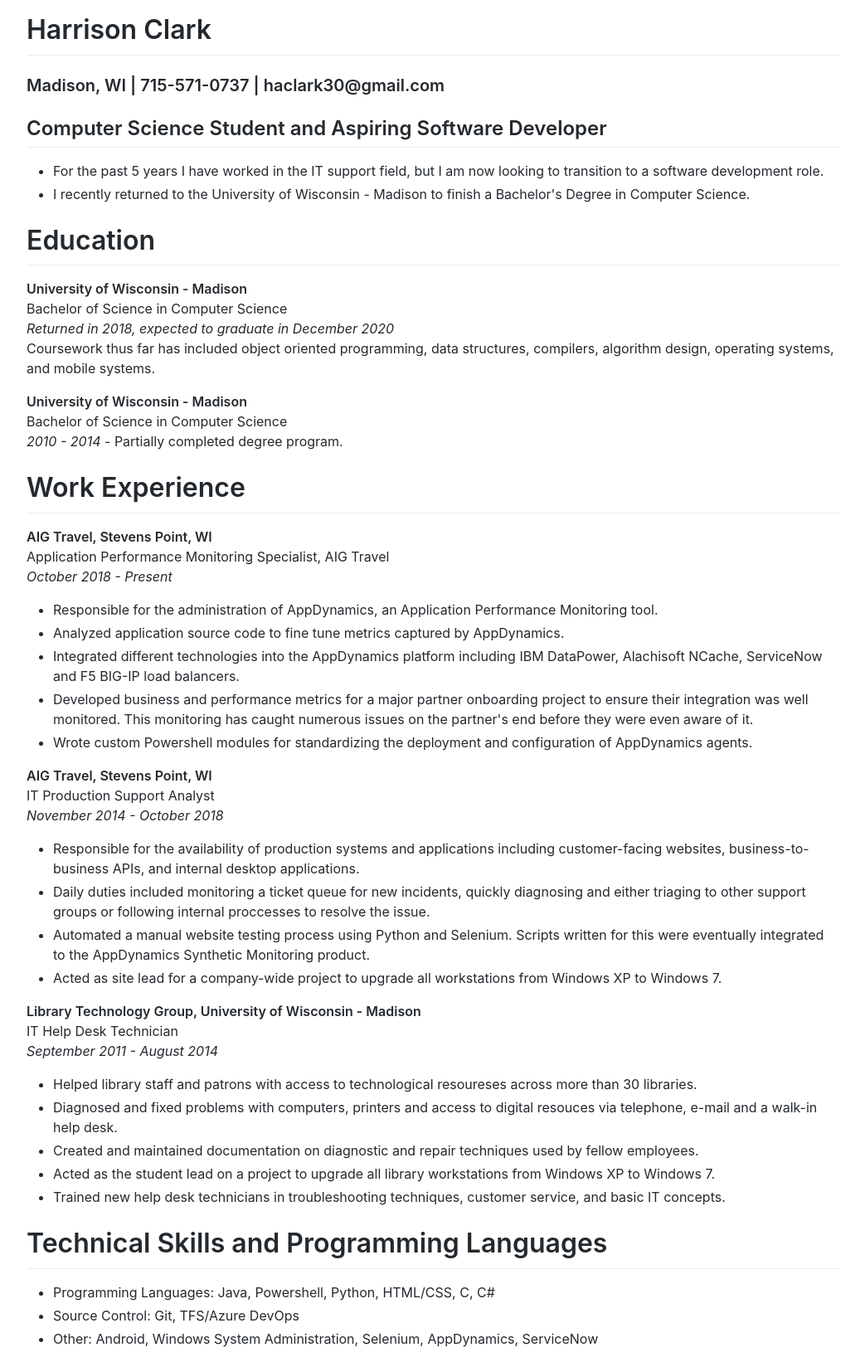
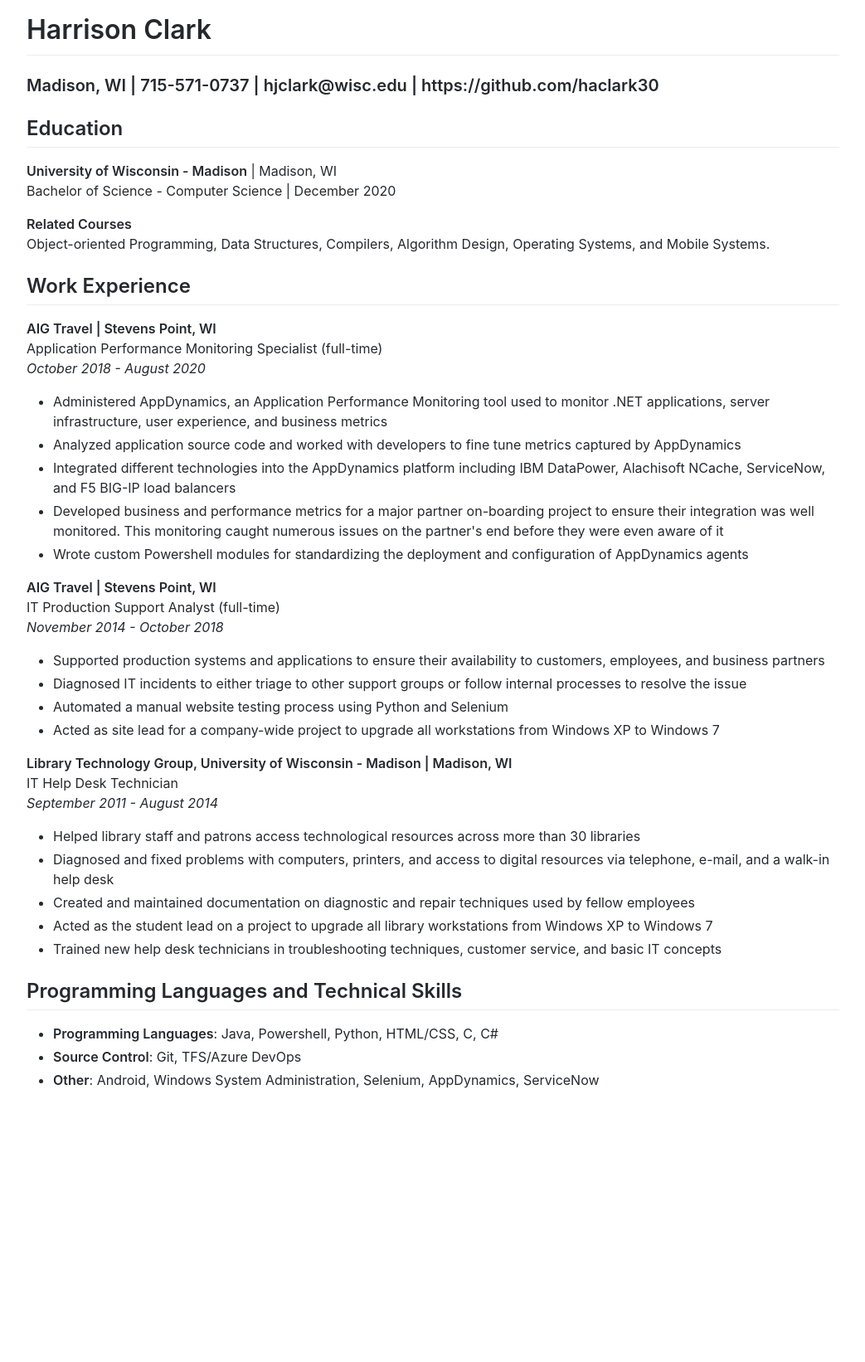
Before and after one commit to haclark30/haclark30.github.io, a Jekyll site: the page pdfs/resume.html, which Jekyll copies as it is, in a window 1280 px wide. Shown: the whole page at 83% size, without its empty margins (118-1161 px from the left). Built offline with Jekyll 4.4.1, drawn with Linux system fonts in a browser that asks for light colours; after the commit the page ends 1330 px from its top, so only the background shows below that.

Commit message:
Update PDF

```diff
--- a/pdfs/resume.html
+++ b/pdfs/resume.html
@@ -1103,55 +1103,47 @@ github.com style (c) Vasily Polovnyov <vast@whiteants.net>
 </head>
 <body>
 <h1 id="harrison-clark">Harrison Clark</h1>
-<h3 id="madison-wi-715-571-0737-haclark30gmailcom">Madison, WI | 715-571-0737 | haclark30@gmail.com</h3>
-<h2 id="computer-science-student-and-aspiring-software-developer">Computer Science Student and Aspiring Software Developer</h2>
+<h3 id="madison-wi-715-571-0737-hjclarkwiscedu-httpsgithubcomhaclark30">Madison, WI | 715-571-0737 | hjclark@wisc.edu | https://github.com/haclark30</h3>
+<h2 id="education">Education</h2>
+<p><strong>University of Wisconsin - Madison</strong> | Madison, WI<br />
+Bachelor of Science - Computer Science  | December 2020</p>
+<p><strong>Related Courses</strong><br />
+Object-oriented Programming, Data Structures, Compilers, Algorithm Design, Operating Systems, and Mobile Systems.</p>
+<h2 id="work-experience">Work Experience</h2>
+<p><strong>AIG Travel | Stevens Point, WI</strong><br />
+Application Performance Monitoring Specialist (full-time)<br />
+<em>October 2018 - August 2020</em></p>
 <ul>
-<li>For the past 5 years I have worked in the IT support field, but I am now looking to transition to a software development role.</li>
-<li>I recently returned to the University of Wisconsin - Madison to finish a Bachelor's Degree in Computer Science.</li>
+<li>Administered AppDynamics, an Application Performance Monitoring tool used to monitor .NET applications, server infrastructure, user experience, and business metrics</li>
+<li>Analyzed application source code and worked with developers to fine tune metrics captured by AppDynamics</li>
+<li>Integrated different technologies into the AppDynamics platform including IBM DataPower, Alachisoft NCache, ServiceNow, and F5 BIG-IP load balancers</li>
+<li>Developed business and performance metrics for a major partner on-boarding project to ensure their integration was well monitored. This monitoring caught numerous issues on the partner's end before they were even aware of it</li>
+<li>Wrote custom Powershell modules for standardizing the deployment and configuration of AppDynamics agents</li>
 </ul>
-<h1 id="education">Education</h1>
-<p><strong>University of Wisconsin - Madison</strong><br />
-Bachelor of Science in Computer Science<br />
-<em>Returned in 2018, expected to graduate in December 2020</em><br />
-Coursework thus far has included object oriented programming, data structures, compilers, algorithm design, operating systems, and mobile systems.</p>
-<p><strong>University of Wisconsin - Madison</strong><br />
-Bachelor of Science in Computer Science<br />
-<em>2010 - 2014</em> - Partially completed degree program.</p>
-<h1 id="work-experience">Work Experience</h1>
-<p><strong>AIG Travel, Stevens Point, WI</strong><br />
-Application Performance Monitoring Specialist, AIG Travel<br />
-<em>October 2018 - Present</em></p>
-<ul>
-<li>Responsible for the administration of AppDynamics, an Application Performance Monitoring tool.</li>
-<li>Analyzed application source code to fine tune metrics captured by AppDynamics.</li>
-<li>Integrated different technologies into the AppDynamics platform including IBM DataPower, Alachisoft NCache, ServiceNow and F5 BIG-IP load balancers.</li>
-<li>Developed business and performance metrics for a major partner onboarding project to ensure their integration was well monitored. This monitoring has caught numerous issues on the partner's end before they were even aware of it.</li>
-<li>Wrote custom Powershell modules for standardizing the deployment and configuration of AppDynamics agents.</li>
-</ul>
-<p><strong>AIG Travel, Stevens Point, WI</strong><br />
-IT Production Support Analyst<br />
+<p><strong>AIG Travel | Stevens Point, WI</strong><br />
+IT Production Support Analyst (full-time)<br />
 <em>November 2014 - October 2018</em></p>
 <ul>
-<li>Responsible for the availability of production systems and applications including customer-facing websites, business-to-business APIs, and internal desktop applications.</li>
-<li>Daily duties included monitoring a ticket queue for new incidents, quickly diagnosing and either triaging to other support groups or following internal proccesses to resolve the issue.</li>
-<li>Automated a manual website testing process using Python and Selenium. Scripts written for this were eventually integrated to the AppDynamics Synthetic Monitoring product.</li>
-<li>Acted as site lead for a company-wide project to upgrade all workstations from Windows XP to Windows 7.</li>
+<li>Supported production systems and applications to ensure their availability to customers, employees, and business partners</li>
+<li>Diagnosed IT incidents to either triage to other support groups or follow internal processes to resolve the issue</li>
+<li>Automated a manual website testing process using Python and Selenium</li>
+<li>Acted as site lead for a company-wide project to upgrade all workstations from Windows XP to Windows 7</li>
 </ul>
-<p><strong>Library Technology Group, University of Wisconsin - Madison</strong><br />
+<p><strong>Library Technology Group, University of Wisconsin - Madison | Madison, WI</strong><br />
 IT Help Desk Technician<br />
 <em>September 2011 - August 2014</em></p>
 <ul>
-<li>Helped library staff and patrons with access to technological resoureses across more than 30 libraries.</li>
-<li>Diagnosed and fixed problems with computers, printers and access to digital resouces via telephone, e-mail and a walk-in help desk.</li>
-<li>Created and maintained documentation on diagnostic and repair techniques used by fellow employees.</li>
-<li>Acted as the student lead on a project to upgrade all library workstations from Windows XP to Windows 7.</li>
-<li>Trained new help desk technicians in troubleshooting techniques, customer service, and basic IT concepts.</li>
+<li>Helped library staff and patrons access technological resources across more than 30 libraries</li>
+<li>Diagnosed and fixed problems with computers, printers, and access to digital resources via telephone, e-mail, and a walk-in help desk</li>
+<li>Created and maintained documentation on diagnostic and repair techniques used by fellow employees</li>
+<li>Acted as the student lead on a project to upgrade all library workstations from Windows XP to Windows 7</li>
+<li>Trained new help desk technicians in troubleshooting techniques, customer service, and basic IT concepts</li>
 </ul>
-<h1 id="technical-skills-and-programming-languages">Technical Skills and Programming Languages</h1>
+<h2 id="programming-languages-and-technical-skills">Programming Languages and Technical Skills</h2>
 <ul>
-<li>Programming Languages: Java, Powershell, Python, HTML/CSS, C, C#</li>
-<li>Source Control: Git, TFS/Azure DevOps</li>
-<li>Other: Android, Windows System Administration, Selenium, AppDynamics, ServiceNow</li>
+<li><strong>Programming Languages</strong>: Java, Powershell, Python, HTML/CSS, C, C#</li>
+<li><strong>Source Control</strong>: Git, TFS/Azure DevOps</li>
+<li><strong>Other</strong>: Android, Windows System Administration, Selenium, AppDynamics, ServiceNow</li>
 </ul>
 
 </body>
```
Also changed, not shown: 1 other file.
